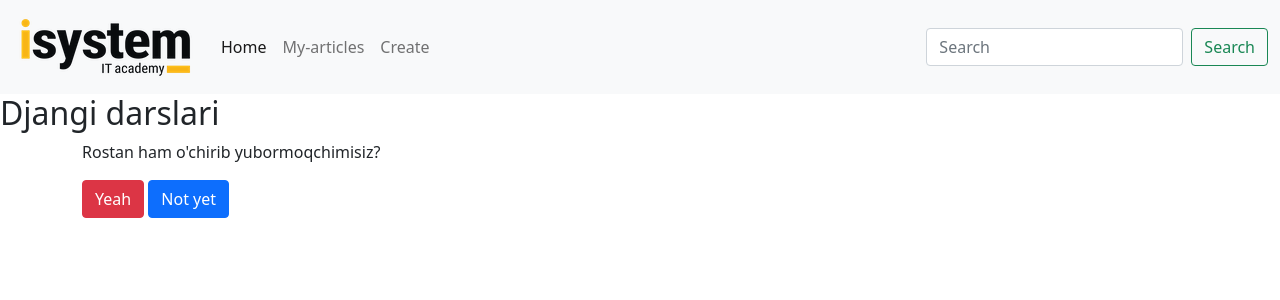
After one commit to husanIbragimov-zz/djangodars, a Django app: a page that uses templates/articles/delete.html in a window 1280 px wide. The commit adds this page. Shown: the top 300 px of the page. Run offline with Django 3.2, Linux system fonts and the light colour scheme; a user stored in the database is signed in; tables that the repository leaves empty hold one stand-in row (values such as "Sample post").

Commit message:
delete btn

```diff
--- a/articles/urls.py
+++ b/articles/urls.py
@@ -5,7 +5,8 @@ from .views import (home_view,
                     create_article_view,
                     article_create_form_view,
                     my_articles_view,
-                    article_update_view
+                    article_update_view,
+                    article_delete_view
                     )
 
 
@@ -16,7 +17,8 @@ urlpatterns = [
     path('my-articles/', my_articles_view),
     path('create/', create_article_view),
     path('fcreate/', article_create_form_view, name='fcreate'),
+    path('delete/<slug:slug>/', article_delete_view, name='article_delete_view'),
+    path('update/<slug:slug>/', article_update_view, name='article_update_view'),
     path('<slug:slug>/', article_detail_view, name='article_detail_view'),
-    path('update/<slug:slug>/', article_update_view, name='article_update_view'),
 
 ]
--- a/articles/views.py
+++ b/articles/views.py
@@ -175,4 +175,4 @@ def article_delete_view(request, slug):
     if request.method == 'POST':
         obj.delete()
         return redirect('/articles')
-    return render(request, 'articles/delete.html', {'obj': obj})
+    return render(request, 'articles/delete.html')
--- a/static/js/index.js
+++ b/static/js/index.js
@@ -1,3 +1,6 @@
 $( "#hello-btn" ).click(function() {
   alert( "Hello World!" );
 });
+$( "#delete-article" ).click(function() {
+  alert( "Are you sure?" );
+});
--- /dev/null
+++ b/templates/articles/delete.html
@@ -0,0 +1,10 @@
+{% extends 'base.html' %}
+
+{% block content %}
+<form method="post">
+    {% csrf_token %}
+    <p>Rostan ham o'chirib yubormoqchimisiz?</p>
+    <button id="delete-article" type="submit" class="btn btn-danger">Yeah</button>
+    <a href="/articles" class="btn btn-primary">Not yet</a>
+</form>
+{% endblock %}
--- a/templates/articles/detail.html
+++ b/templates/articles/detail.html
@@ -16,5 +16,8 @@
 <header style="margin-top: 10px; color: green;">
     <a href="{% url 'article_update_view' object.slug %}">Update</a>
 </header>
+<header style="margin-top: 10px; color: green;">
+    <a href="{% url 'article_delete_view' object.slug %}">Delete</a>
+</header>
 
 {% endblock %}
```
